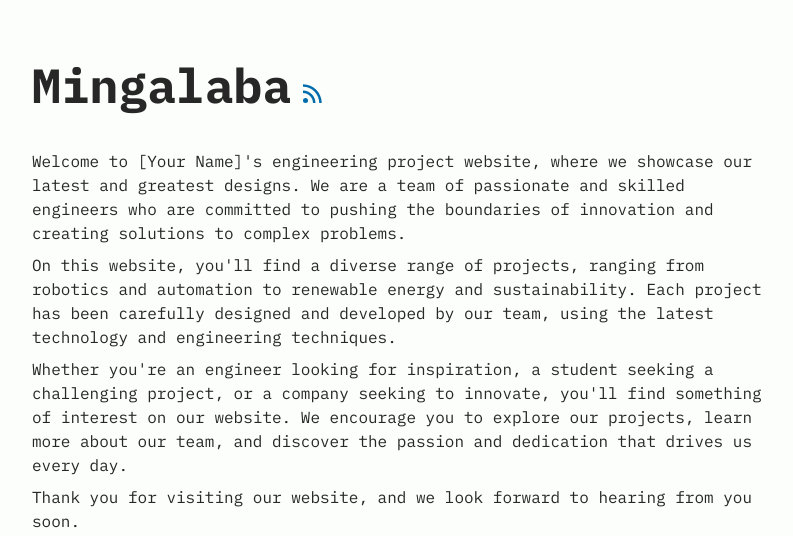
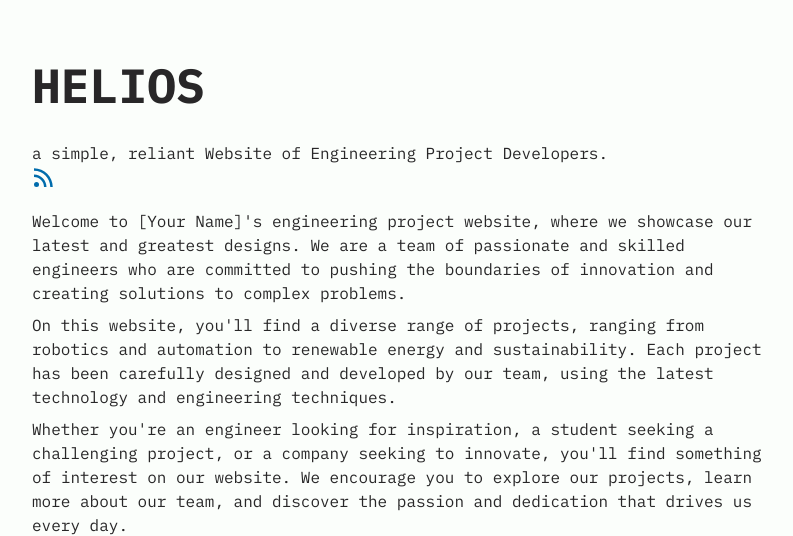
Before and after one commit to Auriel3003/helios, an Astro site: page / in a window 1280 px wide. Shown: the part 108-644 px from the top of the page, without its empty margins (240-1033 px from the left). Built offline with nearby package versions, Linux system fonts and the light colour scheme; Astro itself is replaced by a stand-in of ours.

Commit message:
Update index.astro

```diff
--- a/src/pages/index.astro
+++ b/src/pages/index.astro
@@ -23,7 +23,9 @@ const socialCount = SOCIALS.filter(social => social.active).length;
   <Header />
   <main id="main-content">
     <section id="hero">
-      <h1>Mingalaba</h1>
+      <h1>HELIOS</h1>
+      <h3>a simple, reliant Website of Engineering Project Developers.</h3>
+
       <a
         target="_blank"
         href="/rss.xml"
```
